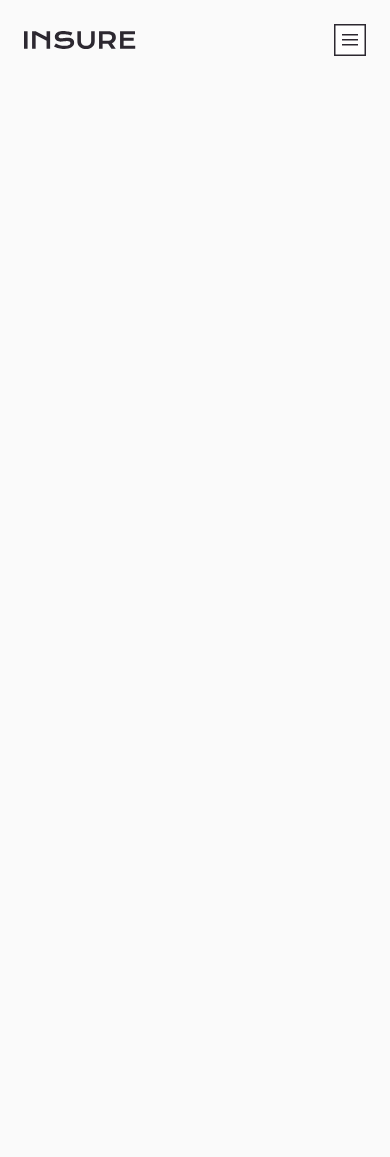
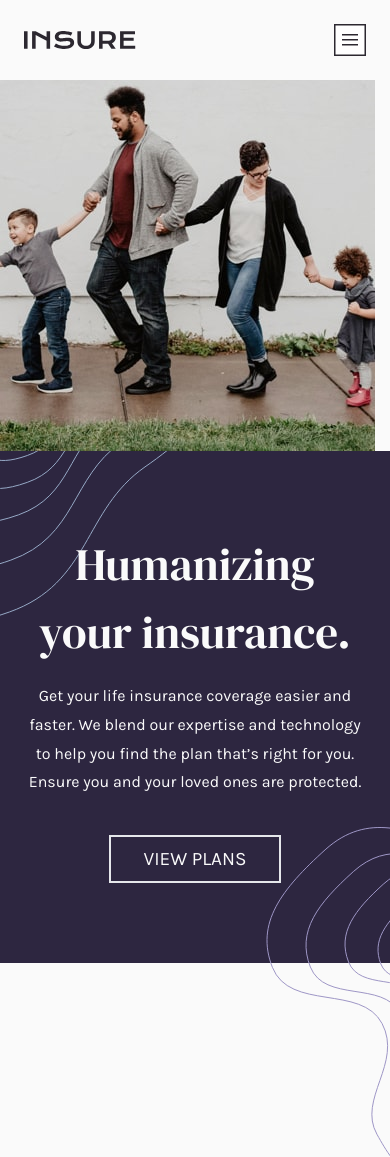
Before and after one commit to cendyz/Insure-landing-page, a Vue app: page / in a window 390 px wide. Before the commit the page ends 844 px from the top, so only its background shows below. Built offline with nearby package versions, Linux system fonts and the light colour scheme.

Commit message:
mobile header

```diff
--- a/package.json
+++ b/package.json
@@ -23,6 +23,7 @@
 		"tailwindcss": "^3.4.17",
 		"typescript": "~5.6.2",
 		"vite": "^6.0.5",
+		"vite-plugin-vue-devtools": "^7.7.1",
 		"vue-tsc": "^2.2.0"
 	}
 }
--- a/src/App.vue
+++ b/src/App.vue
@@ -1,11 +1,14 @@
 <template>
-	<Nav></Nav>
+	<Nav />
+	<Header />
 </template>
 
 <script setup lang="ts">
 import Nav from './components/Nav.vue'
+import Header from './components/Header.vue';
 </script>
 
 <style lang="scss">
 @use './sass/reset.scss';
+
 </style>
--- a/src/components/Header.vue
+++ b/src/components/Header.vue
@@ -1,9 +1,32 @@
 <template>
-    <header>
-        <img src="" alt="">
-    </header>
+	<header>
+		<img :src="mobilePattern" alt="dad, mom and two kids" />
+		<div
+			class="bg-darkViolet text-center py-[5em] px-[1.7em] text-veryLightGray relative">
+			<h1 class="text-[4.5rem] font-display font-display400 z-10 relative">
+				Humanizing your insurance.
+			</h1>
+			<p class="mt-[1em] leading-[1.8] z-10 relative">
+				Get your life insurance coverage easier and faster. We blend our
+				expertise and technology to help you find the plan that’s right for
+				you. Ensure you and your loved ones are protected.
+			</p>
+			<button
+				type="button"
+				class="uppercase mt-[2em] py-[.4em] px-[1.7em] border-2 text-[1.9rem] relative">
+				view plans
+			</button>
+			<img :src="topLeftLines" alt="" class="absolute top-0 left-0 z-0" />
+			<img
+				:src="bottomRightLines"
+				alt=""
+				class="absolute bottom-[-38%] right-0 z-0" />
+		</div>
+	</header>
 </template>
 
-<script setup>
-
+<script setup lang="ts">
+import mobilePattern from '@/images/image-intro-mobile.jpg'
+import topLeftLines from '@/images/bg-pattern-intro-left-mobile.svg'
+import bottomRightLines from '@/images/bg-pattern-intro-right-mobile.svg'
 </script>
--- a/src/components/Nav.vue
+++ b/src/components/Nav.vue
@@ -1,6 +1,6 @@
 <template>
 	<nav
-		class="fixed top-0 left-0 w-screen flex justify-between p-[1.5em] font-medium items-center bg-veryLightGray">
+		class="fixed top-0 left-0  w-full flex justify-between p-[1.5em] items-center bg-veryLightGray">
 		<img :src="logo" alt="logo workit" class="block" />
 		<button @click="isOpenNavMenu = !isOpenNavMenu">
 			<img :src="burgerOpen" alt="menu open icon" v-if="!isOpenNavMenu" />
@@ -10,10 +10,10 @@
 			<div
 				v-if="isOpenNavMenu"
 				class="fixed w-full top-[5em] left-0 h-[calc(100%-5em)] bg-veryDarkViolet flex flex-col items-center px-[1.3em] py-[2.2em] gap-y-[.8em]">
-				<img :src="navPattern" alt="" class="absolute bottom-0" />
+				<img :src="navPattern" alt="" class="absolute bottom-0 w-full" />
 				<a
 					href="#"
-					class="text-veryLightGray uppercase text-[2rem] last:border py-[.5em] last:w-full text-center z-10"
+					class="text-veryLightGray uppercase text-[2rem] last:border py-[.5em] last:w-full last:text-center z-10"
 					v-for="item in mobileMenuLinks"
 					@click="isOpenNavMenu = false"
 					:key="nanoid()"
--- a/vite.config.ts
+++ b/vite.config.ts
@@ -1,10 +1,11 @@
 import { defineConfig } from 'vite'
 import { fileURLToPath, URL } from 'node:url'
+import vueDevTools from 'vite-plugin-vue-devtools'
 import vue from '@vitejs/plugin-vue'
 
 // https://vite.dev/config/
 export default defineConfig({
-	plugins: [vue()],
+	plugins: [vue(), vueDevTools()],
 	resolve: {
 		alias: {
 			'@': fileURLToPath(new URL('./src', import.meta.url)),
```
Also changed, not shown: 1 other file (tests, documents, lock files or other folders).
